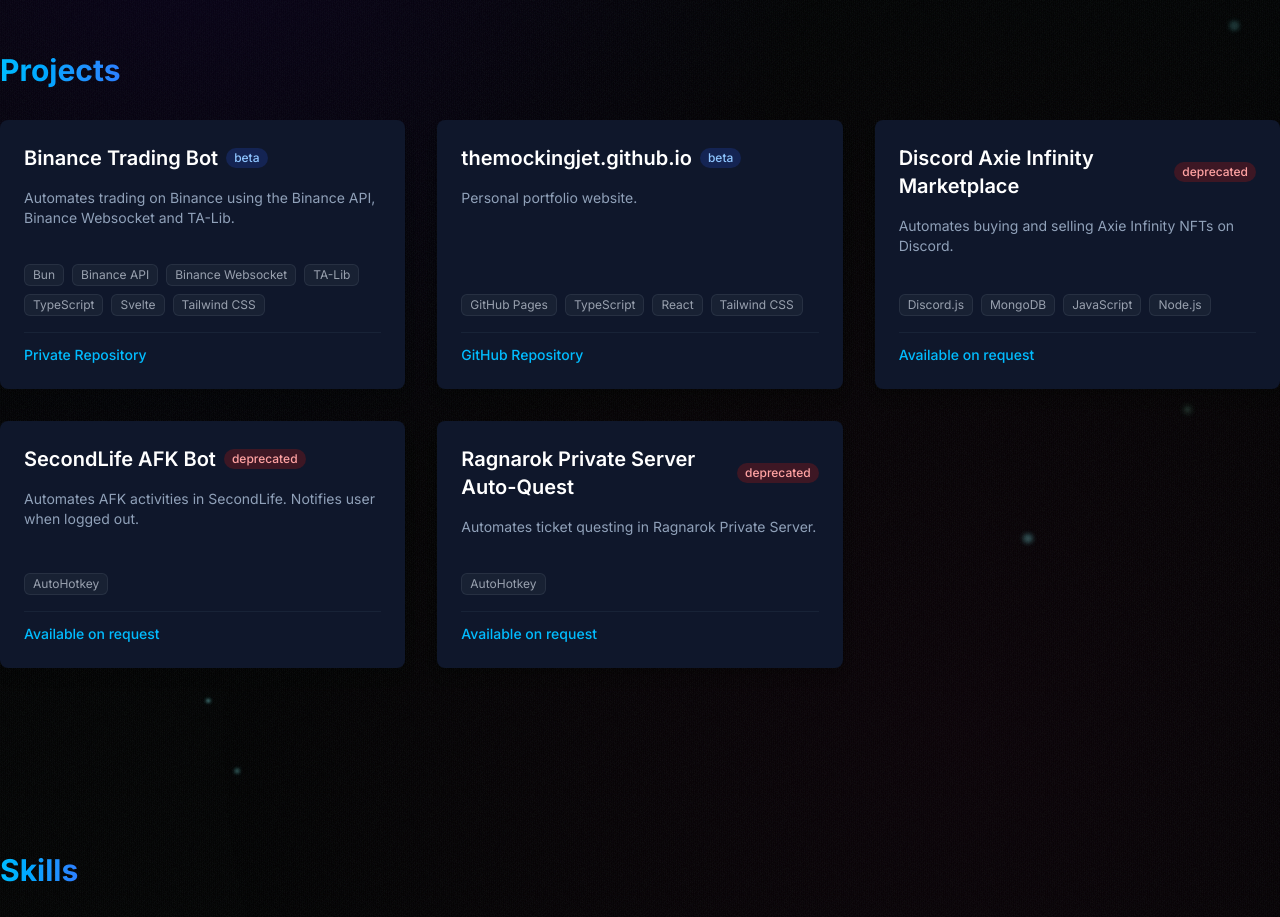
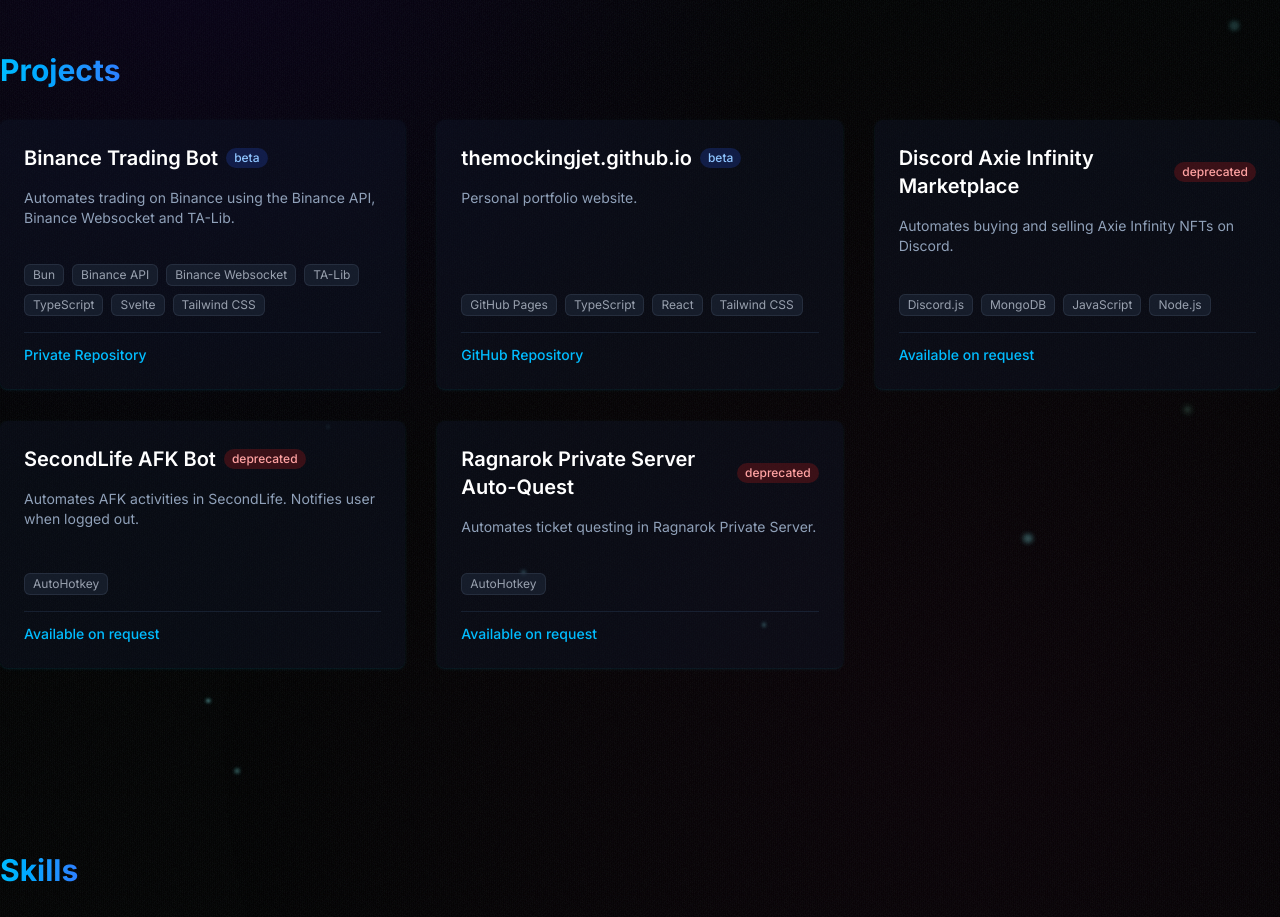
Before and after one commit to themockingjet/themockingjet.github.io, a React (Vite) app: page / in a window 1280 px wide. Shown: the part 1580-2497 px from the top of the page. Built offline with nearby package versions, Linux system fonts and the light colour scheme.

Commit message:
Transparent cards

```diff
--- a/src/components/sections/03-projects/ProjectItem.tsx
+++ b/src/components/sections/03-projects/ProjectItem.tsx
@@ -21,7 +21,7 @@ const ProjectItem: React.FC<ProjectItemProps> = ({
   linkTitle,
 }) => {
   return (
-    <Card>
+    <Card className="h-full bg-slate-900/40 shadow-sm shadow-sky-400/10 transition-colors duration-200 hover:bg-slate-900/50 hover:shadow-md">
       <div className="flex h-full flex-col p-6">
         <CardHeader>
           <div className="mb-2 flex items-center">
@@ -59,6 +59,7 @@ const ProjectItem: React.FC<ProjectItemProps> = ({
             href={link}
             target={link === "#" ? "_self" : "_blank"}
             rel="noopener noreferrer"
+            onClick={link === "#" ? (e) => e.preventDefault() : undefined}
             className="flex items-center text-sm font-medium text-sky-400 hover:text-sky-300"
           >
             {linkTitle || "View Project"}
```
